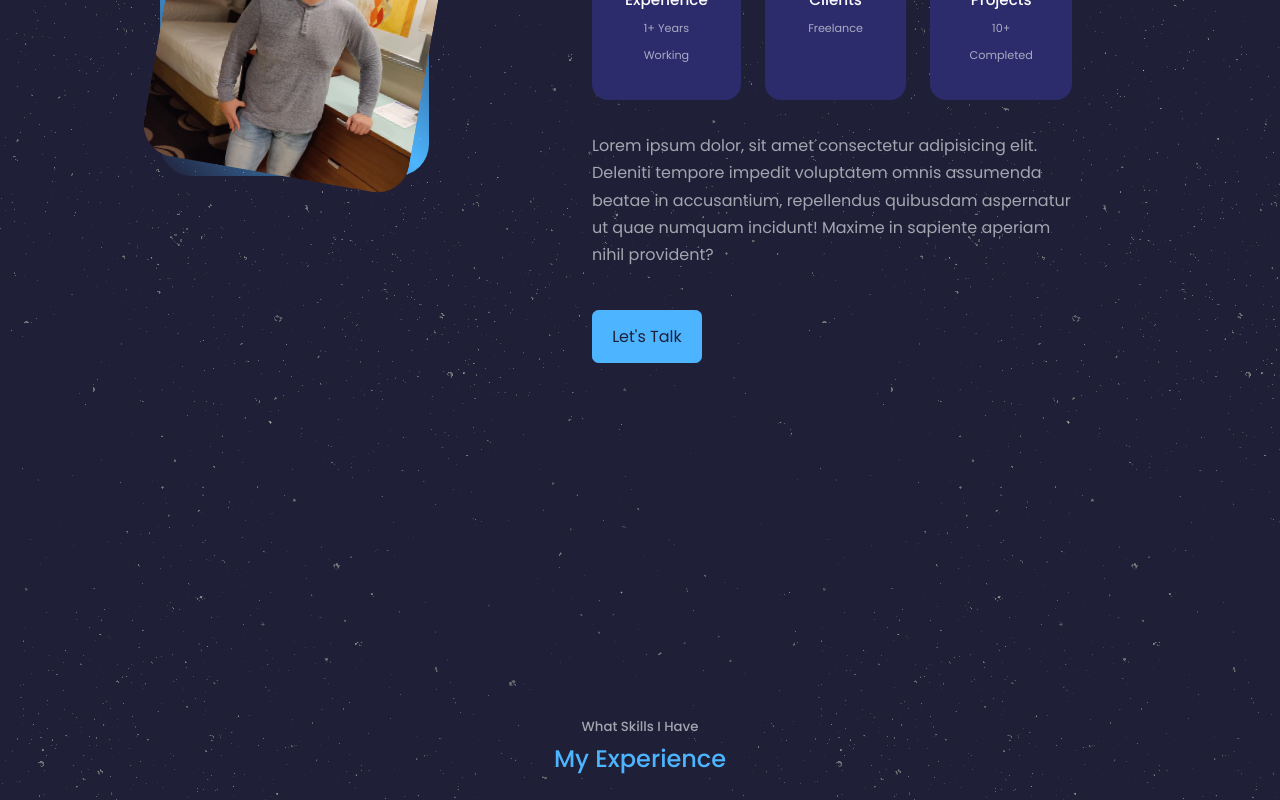
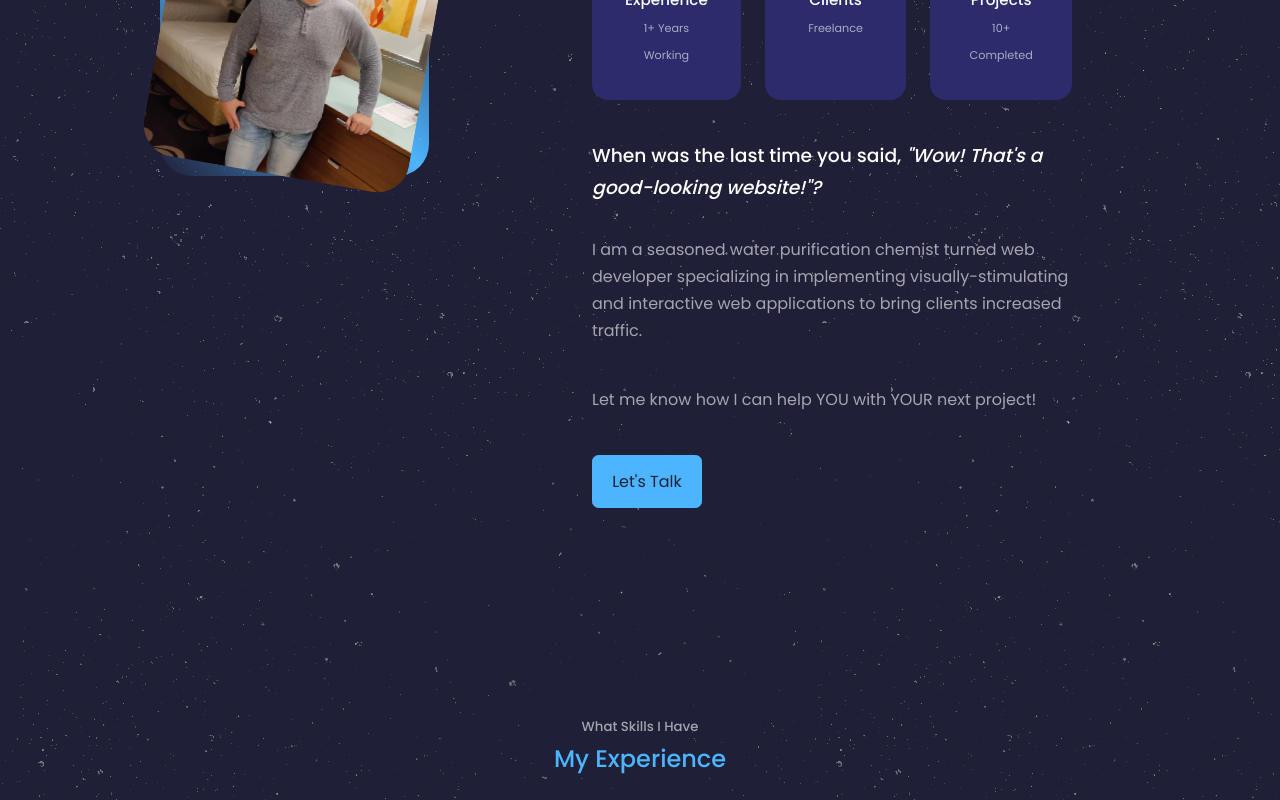
Before and after one commit to ToastyBoyPro/portfolio-website, a React (Create React App) app: page / in a window 1280 px wide. Shown: the part 1180-1980 px from the top of the page. Built offline with nearby package versions, Linux system fonts and the light colour scheme.

Commit message:
Edited text areas

```diff
--- a/src/App.jsx
+++ b/src/App.jsx
@@ -3,7 +3,7 @@ import Header from './components/header/Header'
 import Nav from './components/nav/Nav'
 import About from './components/about/About'
 import Experience from './components/experience/Experience'
-import Services from './components/services/Services'
+// import Services from './components/services/Services'
 import Portfolio from './components/portfolio/Portfolio'
 // import Testimonials from './components/testimonials/Testimonials'
 import Contact from './components/contact/Contact'
@@ -17,7 +17,7 @@ const App = () => {
       <Nav />
       <About />
       <Experience />
-      <Services />
+      {/* <Services /> */}
       <Portfolio />
       {/* <Testimonials /> */}
       {/* <Test /> */}
--- a/src/components/about/About.jsx
+++ b/src/components/about/About.jsx
@@ -39,8 +39,11 @@ const About = () => {
             </article>
           </div>
 
-{/* Fill in this section ============================== */}
-          <p>Lorem ipsum dolor, sit amet consectetur adipisicing elit. Deleniti tempore impedit voluptatem omnis assumenda beatae in accusantium, repellendus quibusdam aspernatur ut quae numquam incidunt! Maxime in sapiente aperiam nihil provident?
+          <h3 className='hook'>When was the last time you said, <em>"Wow! That's a good-looking website!"?</em></h3>
+          <p>I am a seasoned water purification chemist turned web developer specializing in implementing visually-stimulating and interactive web applications to bring clients increased traffic.
+          </p>
+          <p>
+            Let me know how I can help YOU with YOUR next project!
           </p>
 
           <a href="#contact" className='btn btn-primary btn-about'>Let's Talk</a>
--- a/src/components/about/about.css
+++ b/src/components/about/about.css
@@ -70,7 +70,11 @@
 
 .about__content p {
   margin: 2rem 0 2.6rem;
-  color: var(--color-light)
+  color: var(--color-light);
+}
+
+.hook {
+  margin-top: 2.5rem;
 }
 
 /* =============== MEDIA QUERIES (MEDIUM DEVICES) =============== */
--- a/src/components/contact/Contact.jsx
+++ b/src/components/contact/Contact.jsx
@@ -29,8 +29,8 @@ const Contact = () => {
           <article className="contact__option">
             <MdOutlineEmail className='contact__option-icon'/>
             <h4>Email</h4>
-            <h5>sahngpyo@gmail.com</h5>
-            <a href="mailto:sahngpyo@gmail.com" target="_blank" rel="noreferrer">Send a message</a>
+            <h5>toastyboyproductions@gmail.com</h5>
+            <a href="mailto:toastyboyproductions@gmail.com" target="_blank" rel="noreferrer">Send a message</a>
           </article>
 
           <article className="contact__option">
--- a/src/components/contact/contact.css
+++ b/src/components/contact/contact.css
@@ -3,7 +3,7 @@
 }
 
 .container.contact__container {
-  width: 58%;
+  width: 67%;
   display: grid;
   grid-template-columns: 30% 58%;
   gap: 12%;
--- a/src/components/nav/Nav.jsx
+++ b/src/components/nav/Nav.jsx
@@ -4,7 +4,7 @@ import {AiOutlineHome} from 'react-icons/ai'
 import {AiOutlineUser} from 'react-icons/ai'
 import {BiBook} from 'react-icons/bi'
 import {HiOutlinePresentationChartBar} from 'react-icons/hi'
-import {RiServiceLine} from 'react-icons/ri'
+// import {RiServiceLine} from 'react-icons/ri'
 import {BiMessageSquareDetail} from 'react-icons/bi'
 // import {TbAward} from 'react-icons/tb'
 import {useState} from 'react'
@@ -20,7 +20,7 @@ const Nav = () => {
         <AiOutlineUser/>
       </a>
       <a href="#experience" onClick={() => setActiveNav('#experience')} className={activeNav === '#experience' ? 'active' : ''}><BiBook/></a>
-      <a href="#services" onClick={() => setActiveNav('#services')} className={activeNav === '#services' ? 'active' : ''}><RiServiceLine/></a>
+      {/* <a href="#services" onClick={() => setActiveNav('#services')} className={activeNav === '#services' ? 'active' : ''}><RiServiceLine/></a> */}
       <a href="#portfolio" onClick={() => setActiveNav('#portfolio')} className={activeNav === '#portfolio' ? 'active' : ''}><HiOutlinePresentationChartBar/></a>
       {/* <a href="#testimonials" onClick={() => setActiveNav('#testimonials')} className={activeNav === '#testimonials' ? 'active' : ''}><TbAward/></a> */}
       <a href="#contact" onClick={() => setActiveNav('#contact')} className={activeNav === '#contact' ? 'active' : ''}><BiMessageSquareDetail/></a>
--- a/src/components/portfolio/portfolio.css
+++ b/src/components/portfolio/portfolio.css
@@ -8,7 +8,7 @@
   grid-template-columns: repeat(3, 1fr);
   gap: 2.5rem;
   padding-bottom: 4rem;
-  width: 80%;
+  width: 70%;
 }
 
 .portfolio__item {
```
